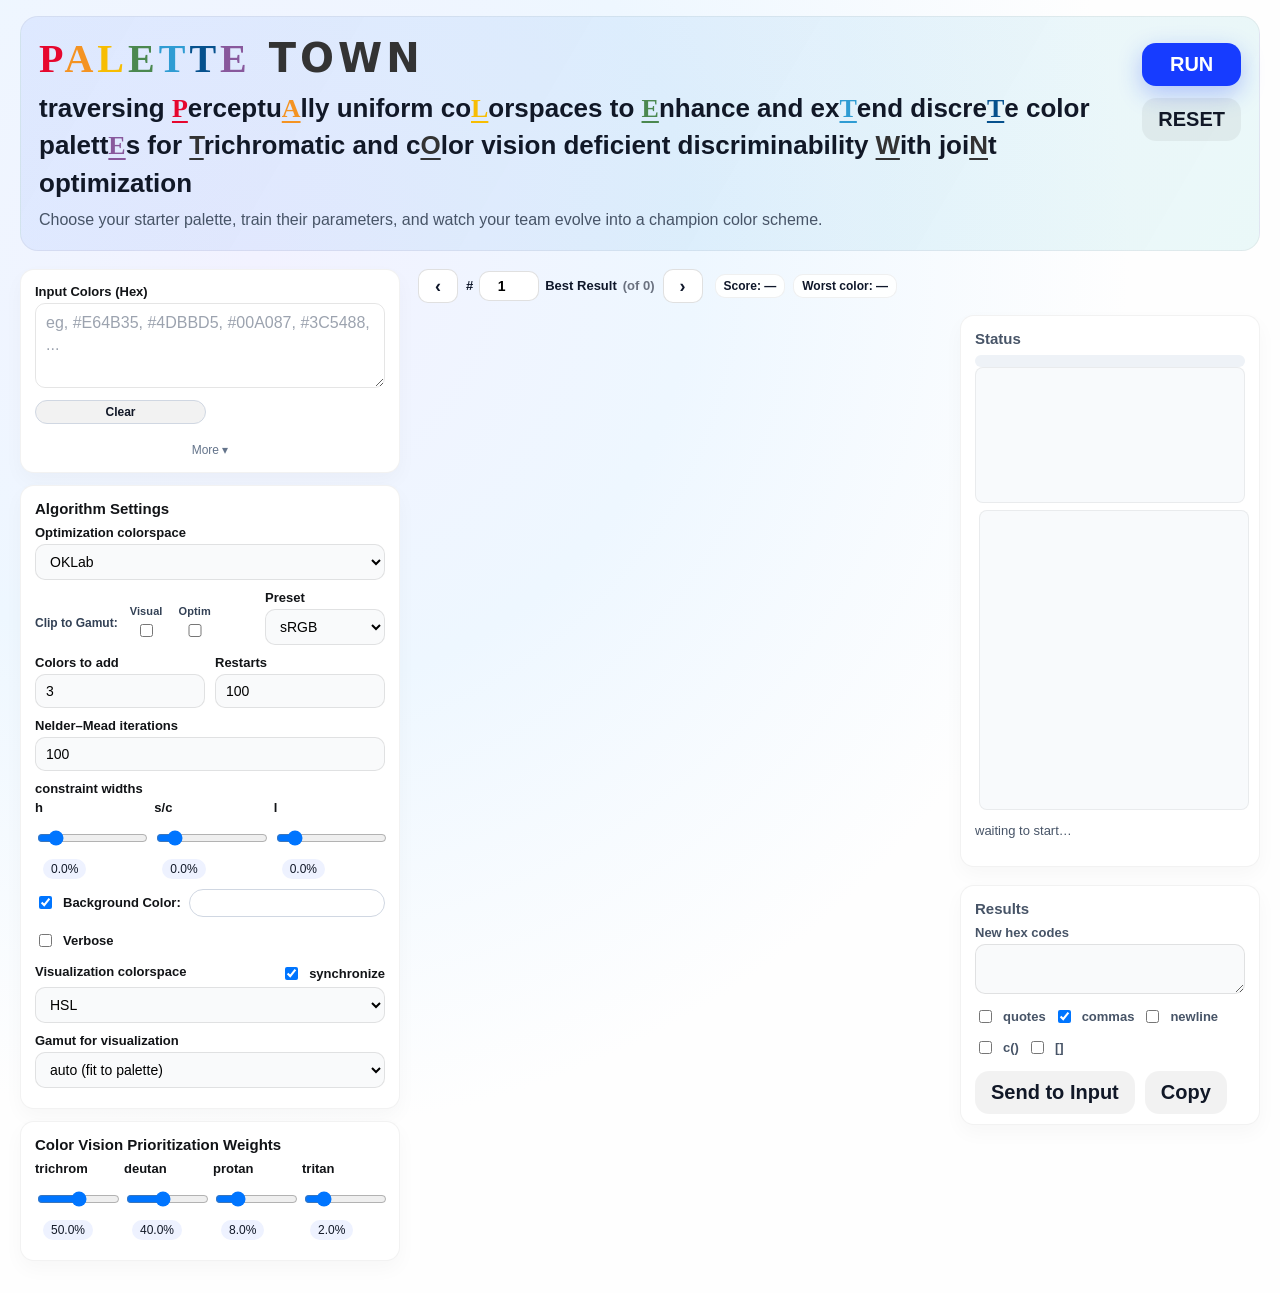
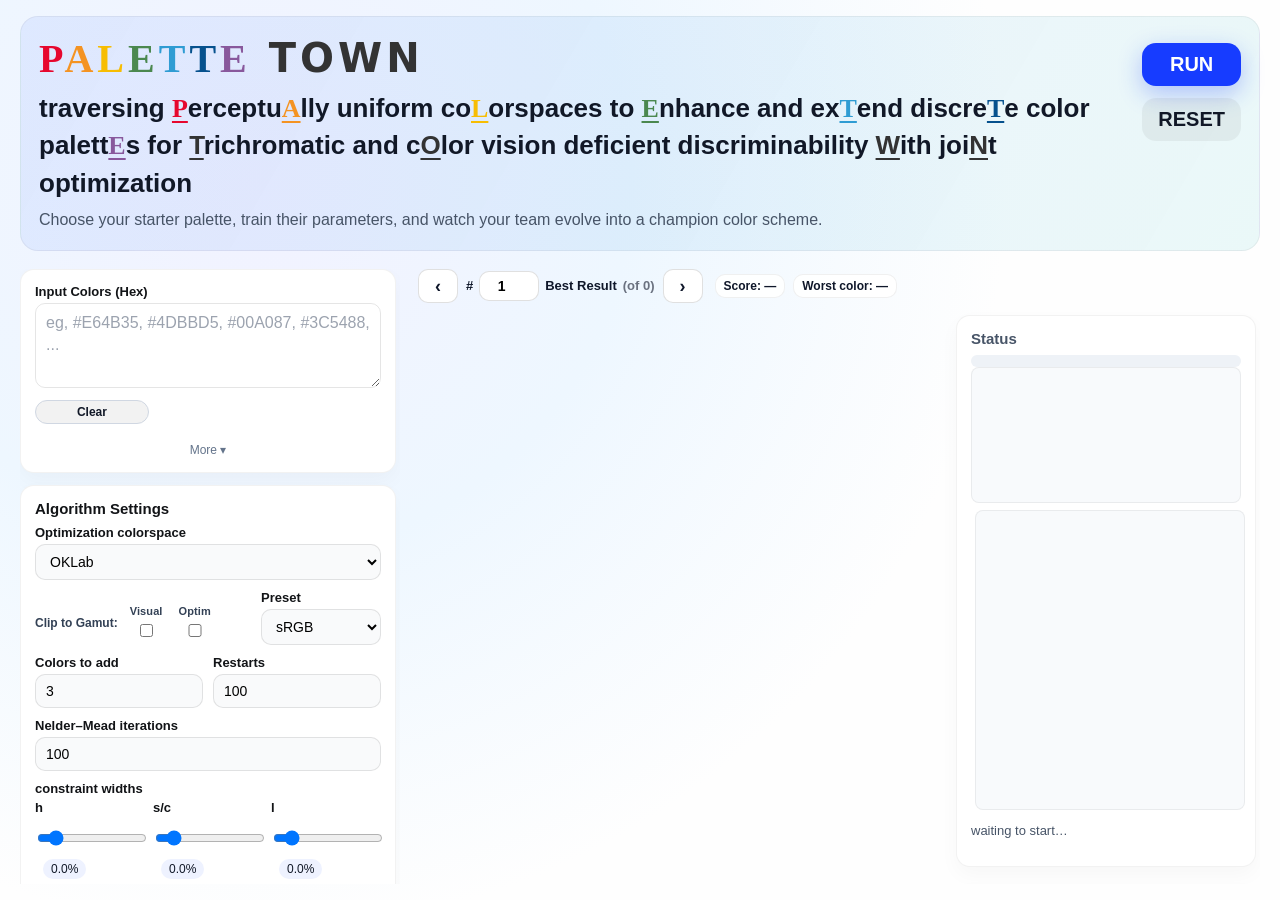

Refine color optimization constraints

--- a/color-optimization/style.css
+++ b/color-optimization/style.css
@@ -61,17 +61,27 @@
   box-sizing: border-box;
 }
 
+html {
+  height: 100%;
+}
+
 body {
   margin: 0;
   font-family: "Space Grotesk", "Helvetica Neue", Arial, sans-serif;
   background: radial-gradient(circle at 20% 20%, #f2f2ff 0, #eef7ff 30%, #fefefe 60%);
   color: #121417;
+  height: 100%;
+  overflow: hidden;
 }
 
 .page {
   max-width: none;
   margin: 0;
-  padding: 16px 20px 32px;
+  padding: 16px 20px;
+  height: 100vh;
+  display: flex;
+  flex-direction: column;
+  overflow: hidden;
 }
 
 .hero {
@@ -86,6 +96,7 @@ body {
   border: 1px solid rgba(0, 0, 0, 0.05);
   border-radius: 18px;
   background: linear-gradient(120deg, rgba(80, 120, 255, 0.1), rgba(0, 180, 180, 0.08));
+  flex: 0 0 auto;
 }
 
 .eyebrow {
@@ -167,6 +178,9 @@ button.ghost {
   width: 100%;
   align-items: start;
   align-content: stretch;
+  flex: 1 1 auto;
+  min-height: 0;
+  overflow: hidden;
 }
 
 .result-nav {
@@ -290,6 +304,10 @@ button.ghost {
   flex-direction: column;
   gap: 12px;
   height: 100%;
+  min-height: 0;
+  overflow-y: auto;
+  overscroll-behavior: contain;
+  padding-right: 4px;
 }
 
 .stack {
@@ -700,9 +718,21 @@ textarea {
   text-overflow: ellipsis;
 }
 
+.constraint-color-pill-all {
+  background: linear-gradient(90deg, #ef4444, #f59e0b, #eab308, #22c55e, #06b6d4, #2563eb, #9333ea);
+  color: #ffffff;
+  text-shadow: 0 1px 2px rgba(15, 23, 42, 0.55);
+}
+
 .constraint-individual-row {
   padding: 2px 0;
   border-top: 1px solid #eef2f7;
+}
+
+.constraint-individual-master-row {
+  padding-bottom: 4px;
+  border-top-color: #dbeafe;
+  border-bottom: 1px solid #dbeafe;
 }
 
 .constraint-slider-wrap {
@@ -710,6 +740,10 @@ textarea {
   display: flex;
   align-items: center;
   min-height: 22px;
+}
+
+.constraint-slider-wrap-master input[type="range"] {
+  accent-color: #2563eb;
 }
 
 .constraint-slider-wrap input[type="range"] {
@@ -1052,6 +1086,10 @@ label.small {
   width: 12px;
   height: 12px;
   margin: 0;
+}
+
+.resolvability-untweak {
+  color: #475569;
 }
 
 .resolvability-modes {
@@ -2006,13 +2044,14 @@ body.image-picker-open .page {
 
 .palette-clear-row {
   display: grid;
-  grid-template-columns: 1fr 1fr;
+  grid-template-columns: minmax(0, 1fr) minmax(0, 1fr) minmax(82px, 0.9fr);
   gap: 8px;
   margin-top: 8px;
 }
 
 .palette-clear,
-.palette-image {
+.palette-image,
+.palette-tweak-all {
   width: 100%;
   padding: 4px 10px;
   text-align: center;
@@ -2020,6 +2059,11 @@ body.image-picker-open .page {
   background: #fff;
   color: #0f172a;
   font-size: 12px;
+}
+
+.palette-tweak-all {
+  min-width: 82px;
+  white-space: nowrap;
 }
 
 .palette-image.has-image {
@@ -2413,6 +2457,10 @@ body.image-picker-open .page {
   align-items: stretch;
   align-content: stretch;
   height: 100%;
+  min-height: 0;
+  overflow-y: auto;
+  overscroll-behavior: contain;
+  padding-right: 4px;
 }
 
 .right-side .result-nav {
@@ -2425,6 +2473,9 @@ body.image-picker-open .page {
 .right-side .panels {
   grid-column: 1 / 2;
   grid-row: 2;
+  height: auto;
+  grid-auto-rows: auto;
+  align-items: start;
 }
 
 .right-side .status-col {
@@ -2436,7 +2487,7 @@ body.image-picker-open .page {
   display: flex;
   flex-direction: column;
   gap: 12px;
-  height: 100%;
+  height: auto;
   align-self: stretch;
 }
 
@@ -2596,10 +2647,23 @@ body.image-picker-open .page {
 }
 
 @media (max-width: 1100px) {
+  body {
+    overflow: auto;
+  }
+  .page {
+    height: auto;
+    min-height: 100vh;
+    overflow: visible;
+  }
   .layout {
     grid-template-columns: 1fr;
+    overflow: visible;
   }
+  .controls,
   .right-side {
     grid-template-columns: 1fr;
+    height: auto;
+    overflow: visible;
+    padding-right: 0;
   }
 }
